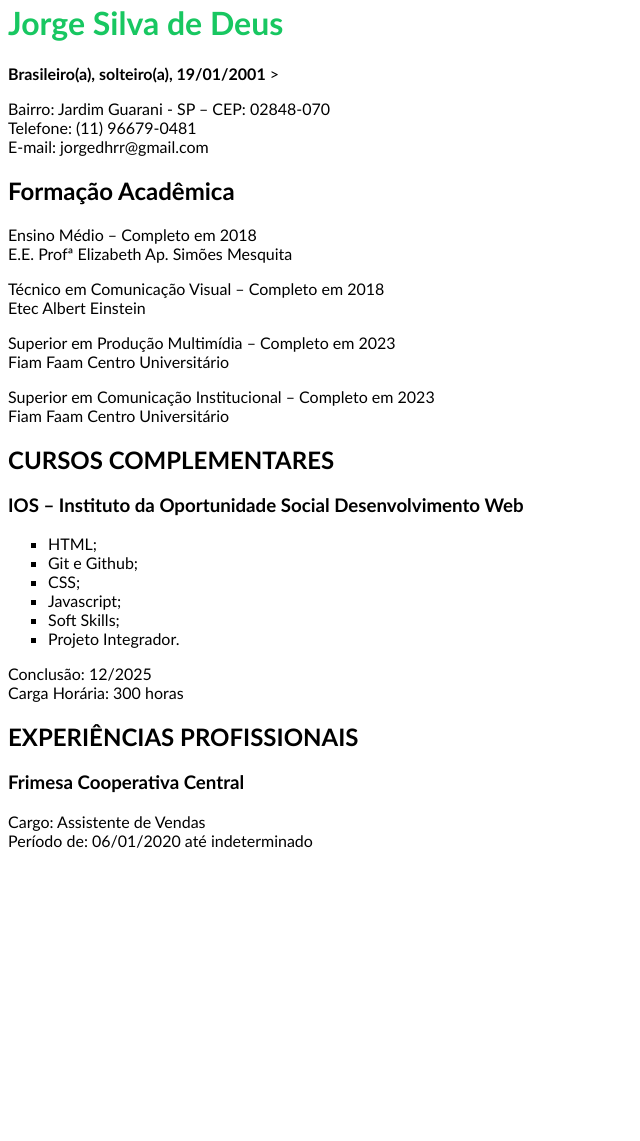
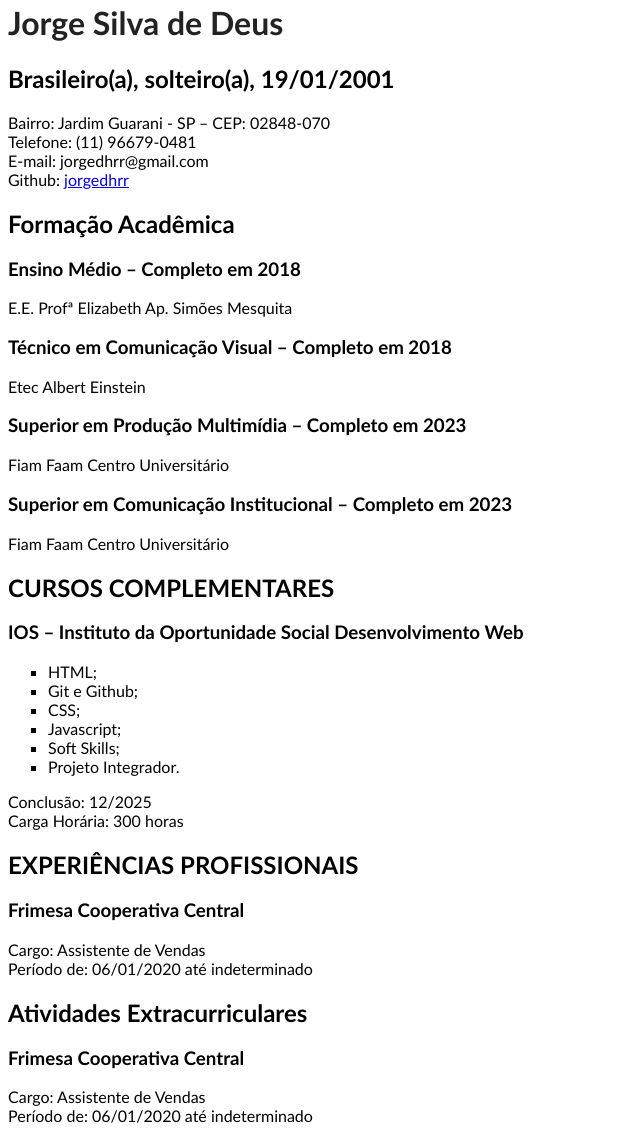
Before and after one commit to jorgedhrr/curriculo-html, a plain HTML site: page index.html in a window 1280 px wide. Shown: the part 18-1159 px from the top of the page, without its empty margins (0-640 px from the left). Before the commit the page ends 884 px from the top, so only its background shows below. Drawn offline with Linux system fonts and the light colour scheme.

Commit message:
Adição Currículo no GitHub

```diff
--- a/css/style.css
+++ b/css/style.css
@@ -1,3 +1,3 @@
 h1 {
-    color: rgb(24, 199, 97);
+    color: rgb(34, 34, 34);
 }
--- a/index.html
+++ b/index.html
@@ -13,38 +13,33 @@
 
         <header>
             <h1>Jorge Silva de Deus</h1>
-            <b>Brasileiro(a), solteiro(a), 19/01/2001</b>
-            <link rel="stylesheet" href="css/style.css">>
+            <h2>Brasileiro(a), solteiro(a), 19/01/2001</h2>
+            <link rel="stylesheet" href="css/style.css">
         </header>
 
         <section>
             <p>Bairro: Jardim Guarani - SP – CEP: 02848-070<br>
                 Telefone: (11) 96679-0481<br>
-                E-mail: jorgedhrr@gmail.com
+                E-mail: jorgedhrr@gmail.com<br>
+                Github: <a href="https://github.com/jorgedhrr">jorgedhrr</a>
             </p>
         </section>
 
         <section>
             <h2>Formação Acadêmica</h2>
-            <p>
-                Ensino Médio – Completo em 2018<br>
-                E.E. Profª Elizabeth Ap. Simões Mesquita
-            </p>
 
-            </p>
-            Técnico em Comunicação Visual – Completo em 2018<br>
-            Etec Albert Einstein
-            </p>
+            <h3>Ensino Médio – Completo em 2018</h3>
+            <p>E.E. Profª Elizabeth Ap. Simões Mesquita</p>
 
-            <p>
-                Superior em Produção Multimídia – Completo em 2023<br>
-                Fiam Faam Centro Universitário
-            </p>
 
-            <p>
-                Superior em Comunicação Institucional – Completo em 2023<br>
-                Fiam Faam Centro Universitário
-            </p>
+            <h3>Técnico em Comunicação Visual – Completo em 2018</h3>
+            <p>Etec Albert Einstein</p>
+
+            <h3>Superior em Produção Multimídia – Completo em 2023</h3>
+            <p>Fiam Faam Centro Universitário</p>
+
+            <h3>Superior em Comunicação Institucional – Completo em 2023</h3>
+            <p>Fiam Faam Centro Universitário</p>
         </section>
 
         <section>
@@ -60,12 +55,12 @@
                 <li> Javascript;</li>
                 <li> Soft Skills;</li>
                 <li> Projeto Integrador.</li>
-                </ul>
+            </ul>
 
-                <p>
+            <p>
                 Conclusão: 12/2025<br>
                 Carga Horária: 300 horas
-                </p>
+            </p>
         </section>
 
         <section>
@@ -76,6 +71,14 @@
                 Período de: 06/01/2020 até indeterminado</p>
         </section>
 
+        <section>
+            <h2>Atividades Extracurriculares</h2>
+            <h3>Frimesa Cooperativa Central</h3>
+
+            <p>Cargo: Assistente de Vendas<br>
+                Período de: 06/01/2020 até indeterminado</p>
+        </section>
+
     </body>
 </div>
 
```
